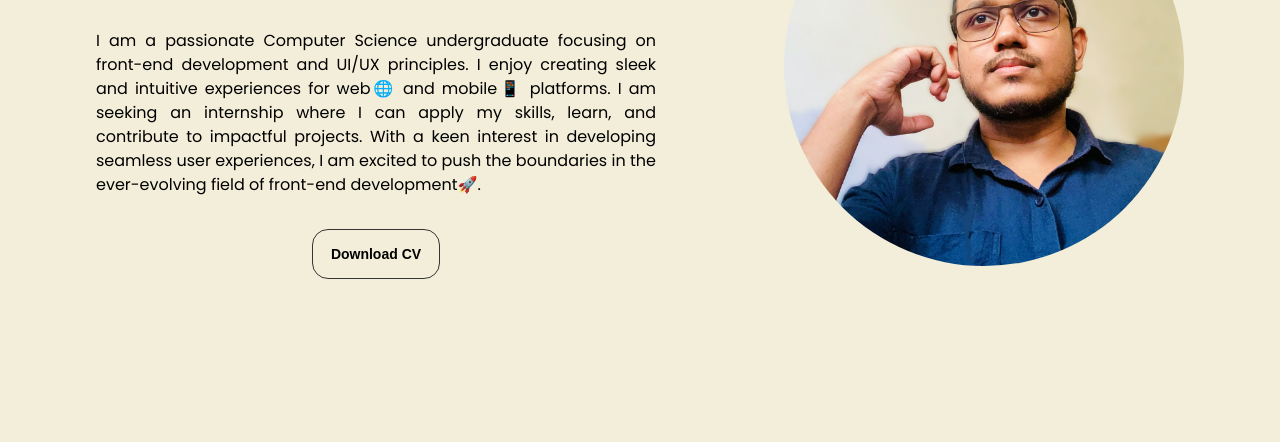
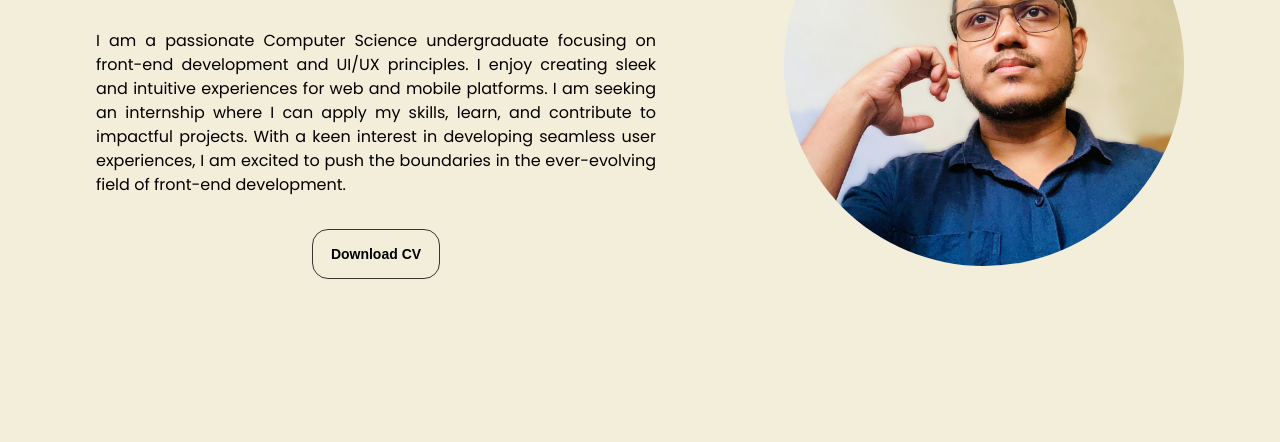
Before and after one commit to HarshanaPanagoda/Portfolio-website, a plain HTML site: page index.html in a window 1280 px wide. Shown: the part 358-800 px from the top of the page. Drawn offline with Linux system fonts and the light colour scheme; a web font is replaced by a local one.

Commit message:
Update index.html

```diff
--- a/index.html
+++ b/index.html
@@ -49,11 +49,11 @@
         <p class="description">
           I am a passionate Computer Science undergraduate focusing on front-end
           development and UI/UX principles. I enjoy creating sleek and intuitive
-          experiences for web🌐 and mobile📱 platforms. I am seeking an
+          experiences for web and mobile platforms. I am seeking an
           internship where I can apply my skills, learn, and contribute to
           impactful projects. With a keen interest in developing seamless user
           experiences, I am excited to push the boundaries in the ever-evolving
-          field of front-end development🚀.
+          field of front-end development.
         </p>
         <div class="btn-container">
           <button
```
